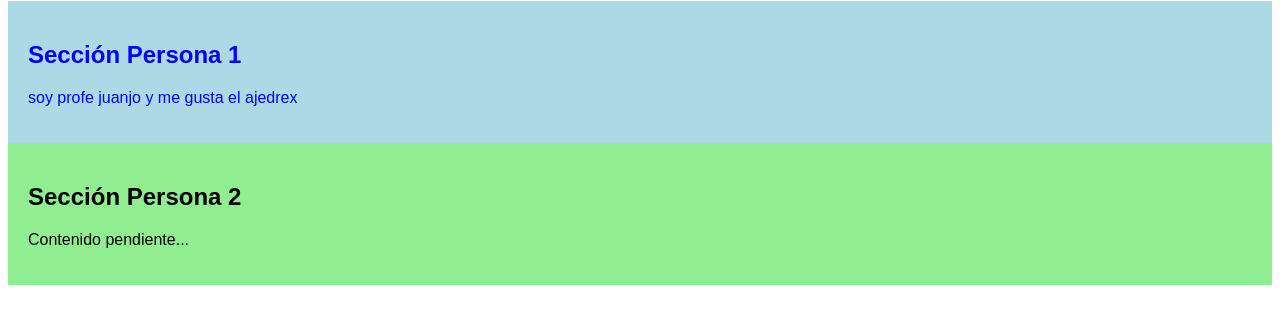
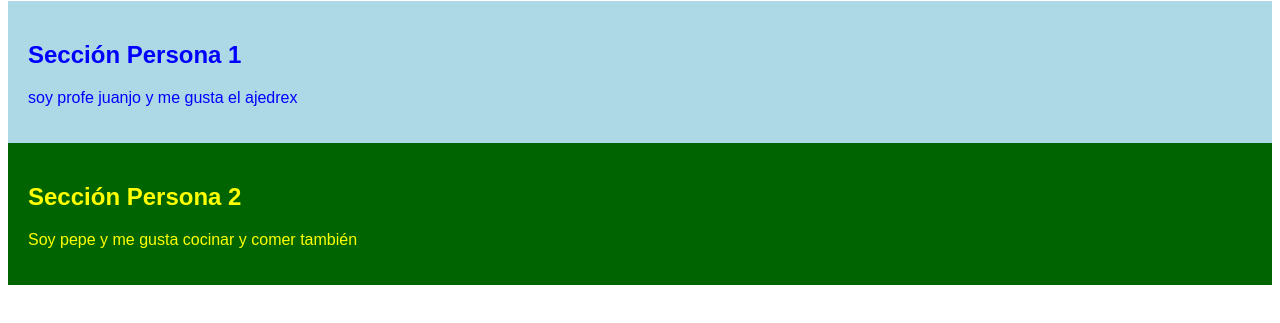
Before and after one commit to juanjoharo/jj, a plain HTML site: page index.html in a window 1280 px wide. Shown: the part 79-402 px from the top of the page. Drawn offline with Linux system fonts and the light colour scheme.

Commit message:
cambios de pepe

```diff
--- a/index.html
+++ b/index.html
@@ -16,7 +16,7 @@
 
 <div class="persona2">
    <h2>Sección Persona 2</h2>
-   <p>Contenido pendiente...</p>
+   <p>Soy pepe y me gusta cocinar y comer también </p>
 </div>
 
 </body>
--- a/style.css
+++ b/style.css
@@ -13,6 +13,7 @@ h1{
 }
 
 .persona2{
-   background-color: lightgreen;
+   background-color: darkgreen;
    padding: 20px;
+   color:yellow;
 }
```
